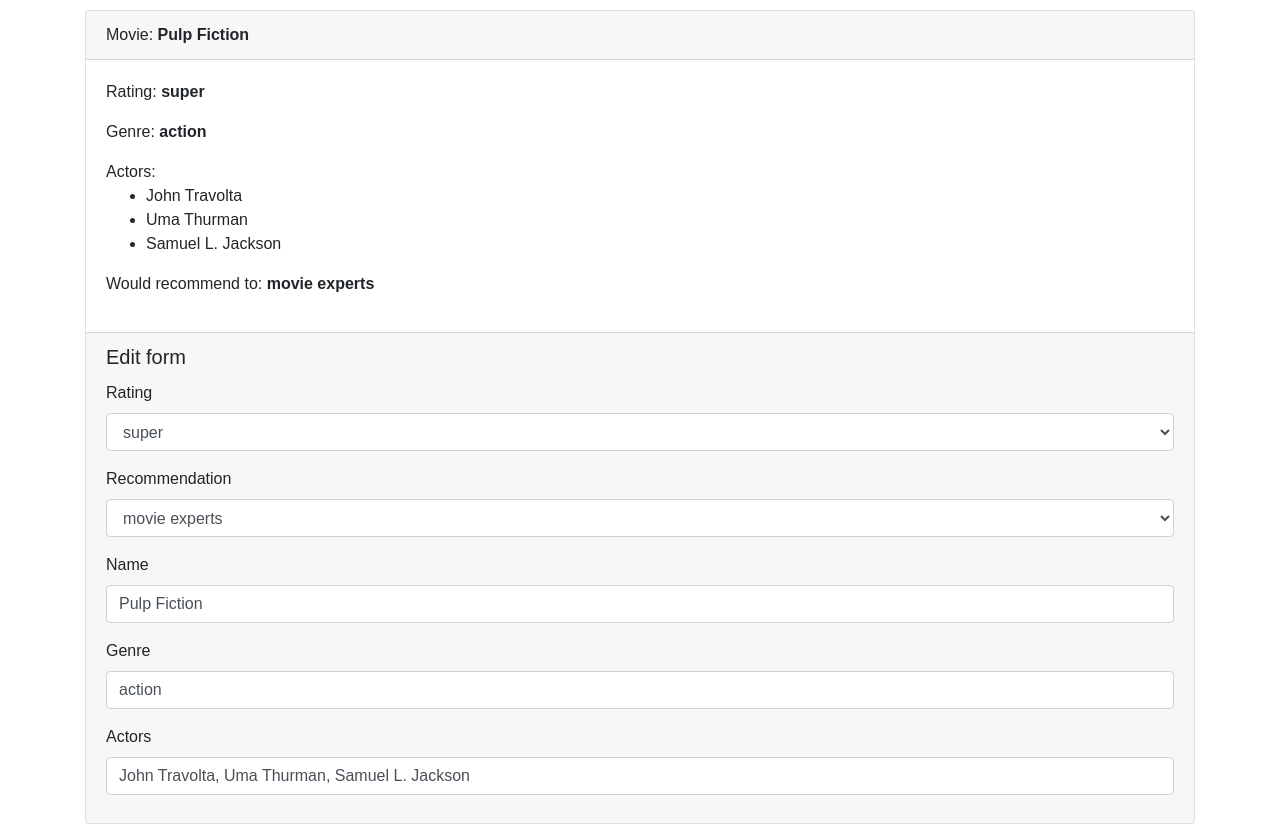
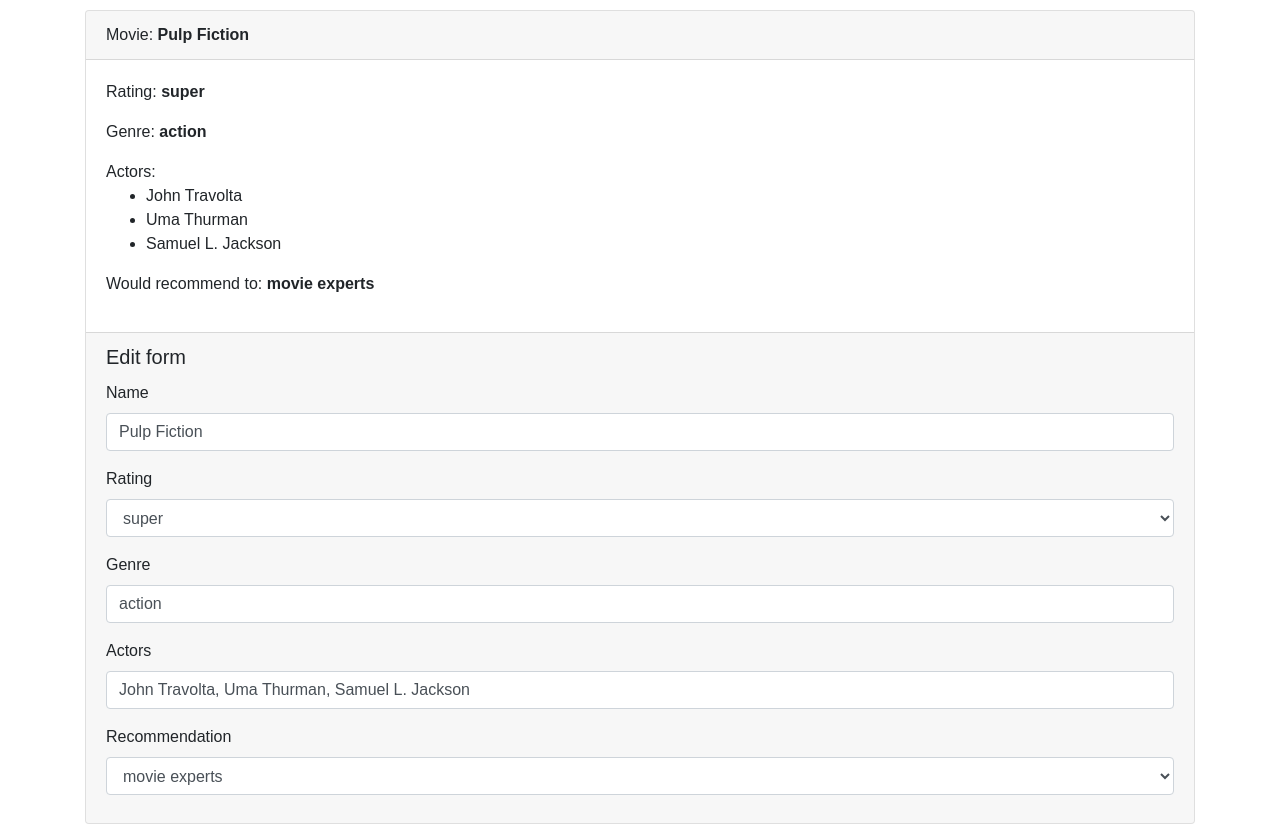
Before and after one commit to yumedzi/FilmsDB, a React (Create React App) app: page / in a window 1280 px wide. Built offline with nearby package versions, Linux system fonts and the light colour scheme.

Commit message:
EDIT: text-based come first

```diff
--- a/src/App.js
+++ b/src/App.js
@@ -91,11 +91,8 @@
           <div className="card-footer">
             <h5 className="card-title">Edit form</h5>
             <form>
-              {/* Select-based inputs first */}
-              {this.attributes.filter(x => this.attributesTypes[x] === 'select').map(x => (<FormField attr={x} form={this}/>))}
-
-              {/* Text input fields */}
-              {this.attributes.filter(x => this.attributesTypes[x] === 'text').map(x => (<FormField attr={x} form={this}/>))}
+              {/* Text-based inputs go first */}
+              {this.attributes.sort(x => this.attributesTypes[x] === 'select').map(x => (<FormField attr={x} form={this}/>))}
             </form>
           </div>
         </div>
```
